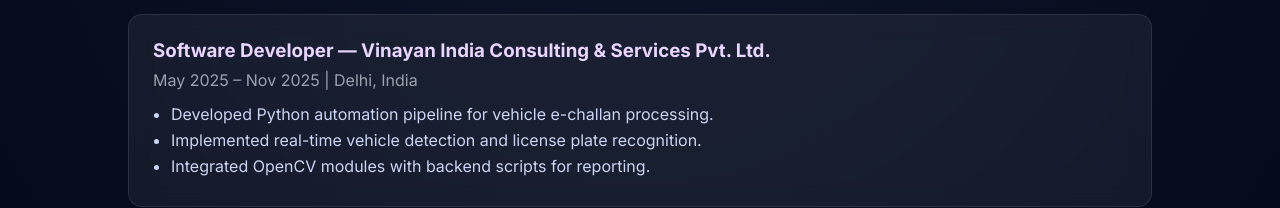
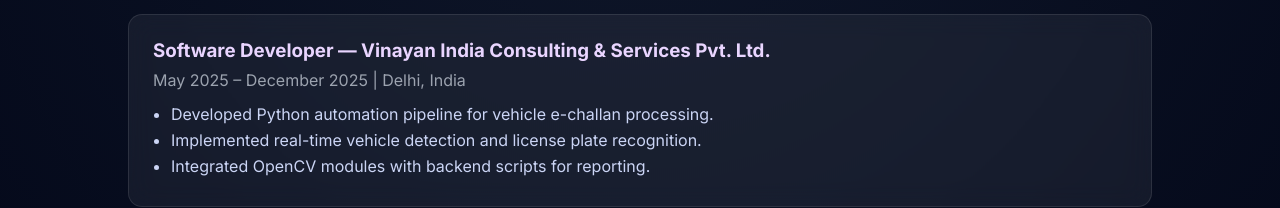
Before and after one commit to manas2206/manas-ai, a React (Vite) app: page /experience in a window 1280 px wide. Shown: the part 214-422 px from the top of the page. Built offline with nearby package versions, Linux system fonts and the light colour scheme.

Commit message:
Update employment period format in Experience section

```diff
--- a/src/sections/Experience.jsx
+++ b/src/sections/Experience.jsx
@@ -5,7 +5,7 @@
   {
     role: "Software Developer",
     company: "Vinayan India Consulting & Services Pvt. Ltd.",
-    period: "May 2025 – Nov 2025 | Delhi, India",
+    period: "May 2025 – December 2025 | Delhi, India",
     points: [
       "Developed Python automation pipeline for vehicle e-challan processing.",
       "Implemented real-time vehicle detection and license plate recognition.",
```
